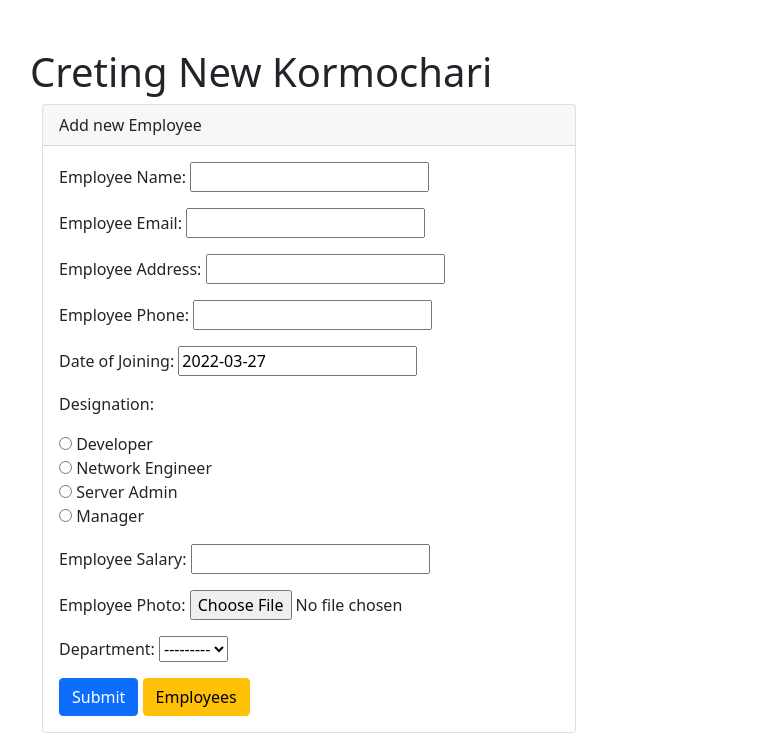
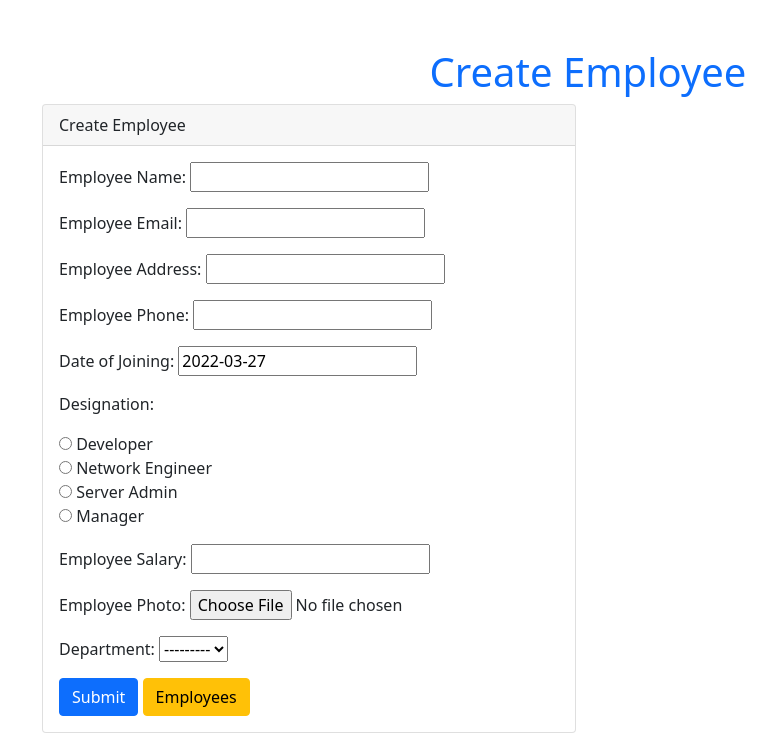
Before and after one commit to takinur/django-ecommerce, a Django app: page /create/ in a window 1280 px wide. Shown: the part 56-800 px from the top of the page, without its empty margins (52-828 px from the left). Run offline with Django 4.2, Linux system fonts and the light colour scheme; data that the repository does not hold is empty; some libraries are stand-ins or nearby versions.

Commit message:
Added Edit employee

```diff
--- a/demoProject/urls.py
+++ b/demoProject/urls.py
@@ -24,6 +24,7 @@ urlpatterns = [
     path('index/', views.index, name='home'),
     path('list/', views.list, name='list'),
     path('create/', views.create, name = 'create'),
+    path('edit/<int:id>/', views.edit, name = 'edit'),
 ]
 
 
--- a/empApp/views.py
+++ b/empApp/views.py
@@ -1,8 +1,6 @@
 from django.shortcuts import render
 from empApp.models import Employee
-from email import message
 from multiprocessing import context
-from pyexpat.errors import messages
 from django.shortcuts import redirect, render
 from empApp.models import Employee
 from empApp.forms import EmployeeForm
@@ -31,3 +29,19 @@ def create(request):
 
     context= {'title': 'Create Employee', 'form':form}
     return render(request, 'create.html',context)
+
+def edit(request, id):
+    if request.method == 'POST':
+        employee = Employee.objects.get(pk=id)
+        form = EmployeeForm(request.POST or None, instance=employee)
+        if form.is_valid():
+            form.save()
+            messages.success(request, 'Data Updated successfully')
+            return redirect('list')
+
+    else:
+        employee = Employee.objects.get(pk=id)
+        form = EmployeeForm(request.POST or None, instance=employee)
+
+    context= {'title': 'Edit Employee', 'form':form}
+    return render(request, 'create.html', context)
--- a/templates/base.html
+++ b/templates/base.html
@@ -8,7 +8,8 @@
 
     <!-- Bootstrap CSS -->
     <link href="https://cdn.jsdelivr.net/npm/bootstrap@5.1.3/dist/css/bootstrap.min.css" rel="stylesheet" integrity="sha384-1BmE4kWBq78iYhFldvKuhfTAU6auU8tT94WrHftjDbrCEXSU1oBoqyl2QvZ6jIW3" crossorigin="anonymous">
-
+    <!-- Fontawesome -->
+    <link rel="stylesheet" href="https://cdnjs.cloudflare.com/ajax/libs/font-awesome/6.1.1/css/all.min.css" integrity="sha512-KfkfwYDsLkIlwQp6LFnl8zNdLGxu9YAA1QvwINks4PhcElQSvqcyVLLD9aMhXd13uQjoXtEKNosOWaZqXgel0g==" crossorigin="anonymous" referrerpolicy="no-referrer" />
     <title>{% block title %}Title{% endblock title %}</title>
     <link rel="stylesheet" href="{% static 'css/style.css' %}" />
     {% block stylesheet %}{% endblock stylesheet %}
@@ -49,8 +50,10 @@
       </nav>
       <div class="container mt-5">
         <!--Main Content-->
-        {% comment %} {% if messages %}
-          {% for message in messages %} {% endcomment %}
+    <script src="//cdn.jsdelivr.net/npm/sweetalert2@11"></script>
+
+         {% if messages %}
+          {% for message in messages %}
             <script>
               Swal.fire({
                 icon: '{{ message.tags }}',
@@ -59,8 +62,8 @@
                 footer: ''
               })
             </script>
-          {% comment %} {% endfor %}
-        {% endif %} {% endcomment %}
+           {% endfor %}
+        {% endif %}
 
         {% block content %}
 
@@ -73,7 +76,6 @@
 
     <!-- Bootstrap Bundle with Popper -->
     <script src="https://cdn.jsdelivr.net/npm/bootstrap@5.1.3/dist/js/bootstrap.bundle.min.js" integrity="sha384-ka7Sk0Gln4gmtz2MlQnikT1wXgYsOg+OMhuP+IlRH9sENBO0LRn5q+8nbTov4+1p" crossorigin="anonymous"></script>
-    <script src="//cdn.jsdelivr.net/npm/sweetalert2@11"></script>
     {% block javascript %}{% endblock javascript %}
 </body>
 </html>
--- a/templates/create.html
+++ b/templates/create.html
@@ -4,10 +4,8 @@
 {% block title %} {{ title }} {% endblock title %}
 
 {% block content %}
-  <h1>
-    {{ heading }} Creting New Kormochari
-  </h1>
 
+<h1 class="text-primary text-center">  {{ title }}</h1>
 
   <div class="container">
     <form action="" method="post">
@@ -15,7 +13,7 @@
       <div class="row">
         <div class="col-sm-6">
           <div class="card">
-            <div class="card-header">Add new Employee</div>
+            <div class="card-header"> {{ title }}</div>
             <div class="card-body">
               {{ form.as_p }}
               <button type="submit" class="btn btn-primary">Submit</button>
--- a/templates/list.html
+++ b/templates/list.html
@@ -22,6 +22,7 @@
                     <th>Date of Joining</th>
                     <th>Photo</th>
                     <th>Salary</th>
+                    <th>Action</th>
                 </tr>
             </thead>
             <tbody>
@@ -35,6 +36,9 @@
                         <img src="{{ emp.photo.url }}" alt="..." width="50px">
                     </td>
                     <td>{{ emp.salary | floatformat:"g" }}</td>
+                    <td>
+                        <a href="{% url 'edit' emp.id %}"> <i class="fa fa-edit fa-2x"></i> </a>
+                    </td>
                 </tr>
                 {% endfor %}
             </tbody>
```
